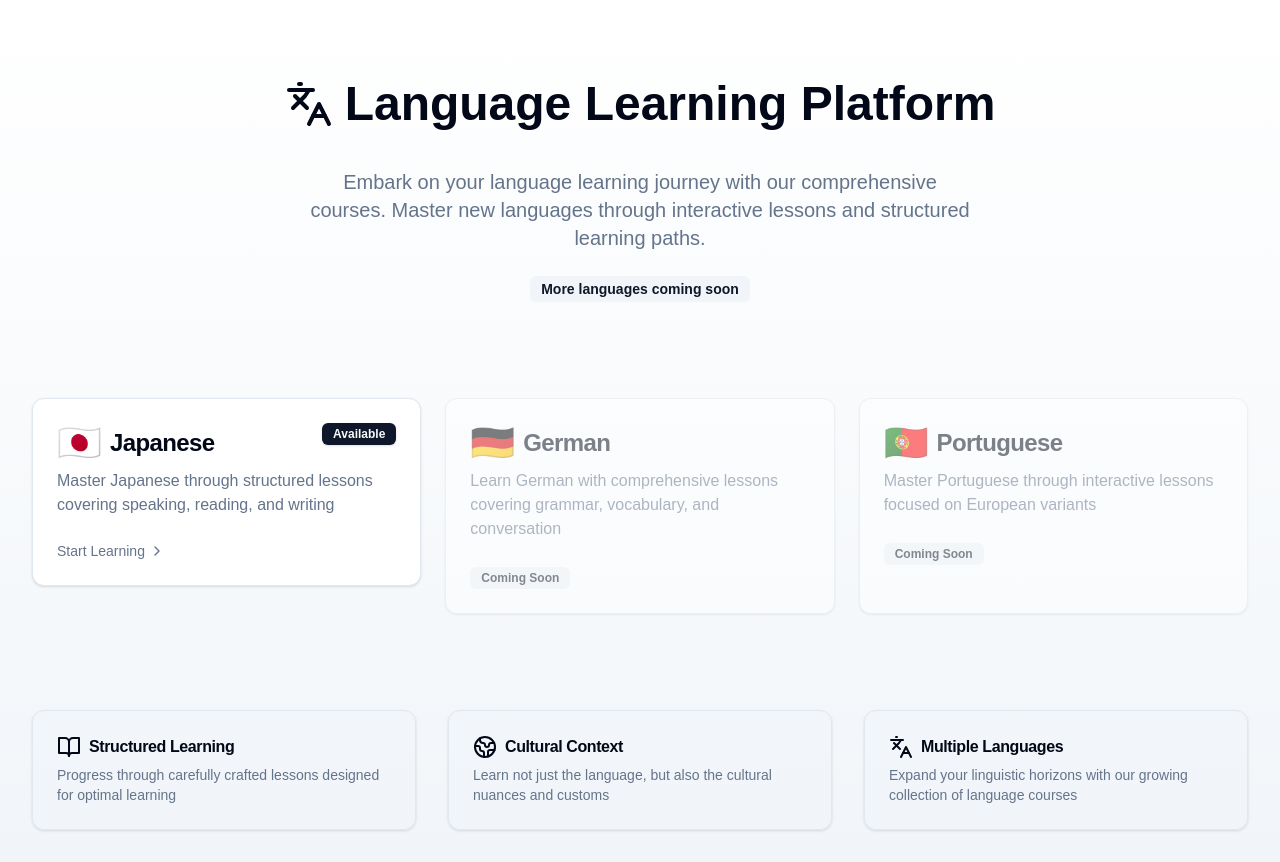
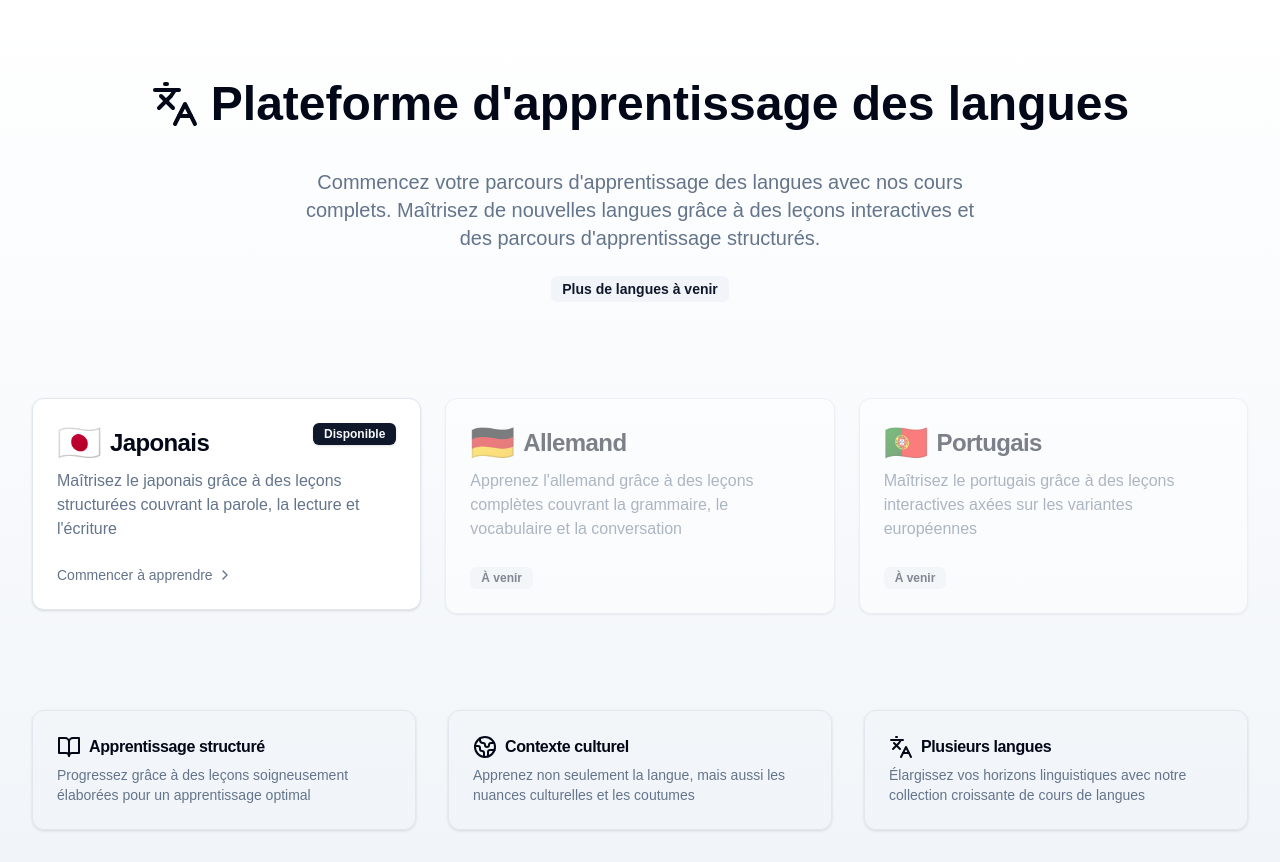
Before and after one commit to Multyp/language-learning, a Next.js app: page / in a window 1280 px wide. Built offline with nearby package versions, Linux system fonts and the light colour scheme.

Commit message:
refactor: :globe_with_meridians: translate Japanese course page and home page content to French

```diff
--- a/src/app/japanese/page.tsx
+++ b/src/app/japanese/page.tsx
@@ -24,11 +24,12 @@ export default function JapanesePage() {
     const fetchLessons = async () => {
       try {
         const response = await fetch("/api/lessons");
-        if (!response.ok) throw new Error("Failed to fetch lessons");
+        if (!response.ok)
+          throw new Error("Échec de la récupération des leçons");
         const data = await response.json();
         setLessons(data);
       } catch (err) {
-        setError("Failed to load lessons");
+        setError("Échec du chargement des leçons");
       } finally {
         setLoading(false);
       }
@@ -50,7 +51,7 @@ export default function JapanesePage() {
       <div className="min-h-screen flex items-center justify-center bg-gradient-to-br from-slate-50 to-slate-100 dark:from-slate-900 dark:to-slate-800">
         <div className="flex items-center gap-2">
           <Loader2 className="h-6 w-6 animate-spin" />
-          <span className="text-lg">Loading course content...</span>
+          <span className="text-lg">Chargement du contenu du cours...</span>
         </div>
       </div>
     );
@@ -60,7 +61,7 @@ export default function JapanesePage() {
     return (
       <div className="container mx-auto p-8">
         <Alert variant="destructive">
-          <AlertTitle>Error</AlertTitle>
+          <AlertTitle>Erreur</AlertTitle>
           <AlertDescription>{error}</AlertDescription>
         </Alert>
       </div>
@@ -79,10 +80,11 @@ export default function JapanesePage() {
             <BookOpen className="h-6 w-6 text-primary" />
           </div>
           <h1 className="text-5xl font-bold mb-4 bg-gradient-to-r from-primary to-primary/60 text-transparent bg-clip-text">
-            Japanese Course
+            Cours de japonais
           </h1>
           <p className="text-muted-foreground max-w-xl mx-auto">
-            Master Japanese through our structured learning path
+            Maîtrisez le japonais grâce à notre parcours d'apprentissage
+            structuré
           </p>
         </motion.div>
 
@@ -100,10 +102,10 @@ export default function JapanesePage() {
                   <div className="bg-primary/10 rounded-lg p-2">
                     <ScrollText className="h-5 w-5 text-primary" />
                   </div>
-                  <h2 className="text-2xl font-bold">Chapter {index + 1}</h2>
+                  <h2 className="text-2xl font-bold">Chapitre {index + 1}</h2>
                   <Badge variant="secondary" className="ml-auto">
                     {chapterLessons.length}{" "}
-                    {chapterLessons.length === 1 ? "lesson" : "lessons"}
+                    {chapterLessons.length === 1 ? "leçon" : "leçons"}
                   </Badge>
                 </div>
 
--- a/src/app/page.tsx
+++ b/src/app/page.tsx
@@ -10,39 +10,41 @@ import { BookOpen, ChevronRight, Globe2, Languages } from "lucide-react";
 import { Badge } from "@/components/ui/badge";
 
 export default function HomePage() {
-  // This will be expanded as more languages are added
+  // Ceci sera étendu à mesure que d'autres langues seront ajoutées
   const courses = [
     {
       id: "japanese",
-      title: "Japanese",
+      title: "Japonais",
       description:
-        "Master Japanese through structured lessons covering speaking, reading, and writing",
-      status: "Available",
+        "Maîtrisez le japonais grâce à des leçons structurées couvrant la parole, la lecture et l'écriture",
+      status: "Disponible",
       icon: "🇯🇵",
     },
-    // Future languages will be added here
+    // D'autres langues seront ajoutées ici
   ];
 
   return (
     <div className="min-h-screen bg-gradient-to-b from-background to-muted">
       <div className="container mx-auto p-8">
-        {/* Hero Section */}
+        {/* Section Héros */}
         <div className="flex flex-col items-center text-center space-y-6 py-12 mb-12">
           <div className="flex items-center gap-3 mb-4">
             <Languages className="h-12 w-12" />
-            <h1 className="text-5xl font-bold">Language Learning Platform</h1>
+            <h1 className="text-5xl font-bold">
+              Plateforme d'apprentissage des langues
+            </h1>
           </div>
           <p className="text-xl text-muted-foreground max-w-2xl">
-            Embark on your language learning journey with our comprehensive
-            courses. Master new languages through interactive lessons and
-            structured learning paths.
+            Commencez votre parcours d'apprentissage des langues avec nos cours
+            complets. Maîtrisez de nouvelles langues grâce à des leçons
+            interactives et des parcours d'apprentissage structurés.
           </p>
           <Badge variant="secondary" className="text-sm">
-            More languages coming soon
+            Plus de langues à venir
           </Badge>
         </div>
 
-        {/* Courses Grid */}
+        {/* Grille des cours */}
         <div className="grid md:grid-cols-2 lg:grid-cols-3 gap-6">
           {courses.map((course) => (
             <Link key={course.id} href={`/${course.id}`} className="group">
@@ -61,7 +63,7 @@ export default function HomePage() {
                 </CardHeader>
                 <CardContent>
                   <div className="flex items-center text-sm text-muted-foreground group-hover:text-primary transition-colors">
-                    Start Learning
+                    Commencer à apprendre
                     <ChevronRight className="h-4 w-4 ml-1 transition-transform group-hover:translate-x-1" />
                   </div>
                 </CardContent>
@@ -69,19 +71,19 @@ export default function HomePage() {
             </Link>
           ))}
 
-          {/* Coming Soon Cards */}
+          {/* Cartes à venir */}
           {[
             {
-              title: "German",
+              title: "Allemand",
               icon: "🇩🇪",
               description:
-                "Learn German with comprehensive lessons covering grammar, vocabulary, and conversation",
+                "Apprenez l'allemand grâce à des leçons complètes couvrant la grammaire, le vocabulaire et la conversation",
             },
             {
-              title: "Portuguese",
+              title: "Portugais",
               icon: "🇵🇹",
               description:
-                "Master Portuguese through interactive lessons focused on European variants",
+                "Maîtrisez le portugais grâce à des leçons interactives axées sur les variantes européennes",
             },
           ].map((comingSoon) => (
             <Card key={comingSoon.title} className="opacity-50">
@@ -95,32 +97,32 @@ export default function HomePage() {
                 </CardDescription>
               </CardHeader>
               <CardContent>
-                <Badge variant="secondary">Coming Soon</Badge>
+                <Badge variant="secondary">À venir</Badge>
               </CardContent>
             </Card>
           ))}
         </div>
 
-        {/* Features Section */}
+        {/* Section des fonctionnalités */}
         <div className="mt-24 grid md:grid-cols-3 gap-8">
           {[
             {
               icon: <BookOpen className="h-6 w-6" />,
-              title: "Structured Learning",
+              title: "Apprentissage structuré",
               description:
-                "Progress through carefully crafted lessons designed for optimal learning",
+                "Progressez grâce à des leçons soigneusement élaborées pour un apprentissage optimal",
             },
             {
               icon: <Globe2 className="h-6 w-6" />,
-              title: "Cultural Context",
+              title: "Contexte culturel",
               description:
-                "Learn not just the language, but also the cultural nuances and customs",
+                "Apprenez non seulement la langue, mais aussi les nuances culturelles et les coutumes",
             },
             {
               icon: <Languages className="h-6 w-6" />,
-              title: "Multiple Languages",
+              title: "Plusieurs langues",
               description:
-                "Expand your linguistic horizons with our growing collection of language courses",
+                "Élargissez vos horizons linguistiques avec notre collection croissante de cours de langues",
             },
           ].map((feature, index) => (
             <Card key={index} className="bg-muted/50">
```
